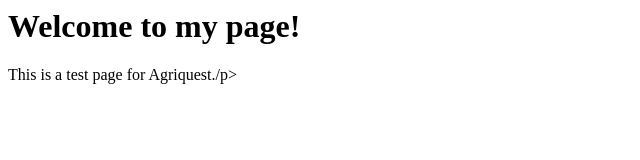
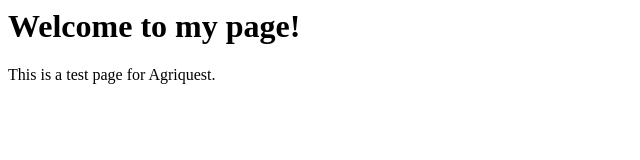
Before and after one commit to agriquest1/agriquest1.github.io, a plain HTML site: page index.html in a window 1280 px wide. Shown: the full height of the page, 0-640 px from the left. Drawn offline with Linux system fonts and the light colour scheme.

Commit message:
Update index.html

```diff
--- a/index.html
+++ b/index.html
@@ -9,7 +9,7 @@
 
      		<h1>Welcome to my page!</h1>
 
-        	<p>This is a test page for Agriquest./p>
+        	<p>This is a test page for Agriquest.</p>
 
     	</body>
 
```
